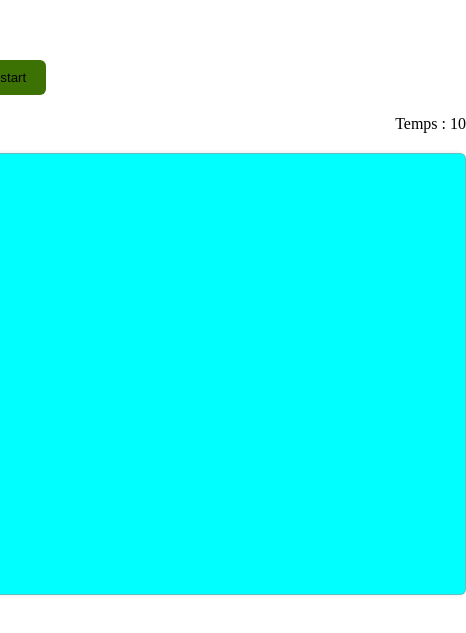
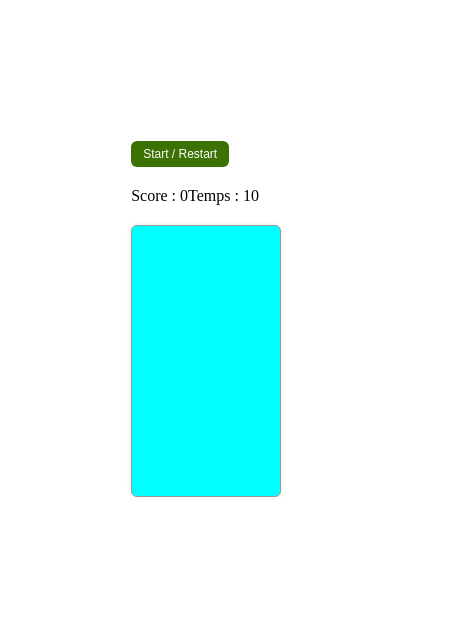
Before and after one commit to itachixa/itachixa.github.io, a plain HTML site: page destroy_mob/index.html in a window 390 px wide. Shown: the part 103-736 px from the top of the page, 466 px wide, since content can reach past the window. Drawn offline with Linux system fonts and the light colour scheme.

Commit message:
responsivité de destroy_mob

```diff
--- a/destroy_mob/styles.css
+++ b/destroy_mob/styles.css
@@ -1,22 +1,27 @@
-body{
+/* Style général pour centrer la page */
+body {
     display: flex;
     align-items: center;
     justify-content: center;
     height: 100vh;
- background-size: cover ;
+    background-size: cover;
+    margin: 0;
+}
 
-
-}
-.game_infos{
+/* Infos du jeu */
+.game_infos {
     display: flex;
     justify-content: space-between;
     margin-bottom: 20px;
+    width: 100%;
+    max-width: 500px; /* Pour s'adapter à la taille du container */
+}
 
-}
-.container{
+/* Conteneur principal du jeu */
+.container {
     height: 400px;
     width: 500px;
-     border: 1px solid #9999;
+    border: 1px solid #999;
     cursor: crosshair;
     position: relative;
     padding: 20px;
@@ -24,27 +29,72 @@ body{
     align-items: center;
     justify-content: center;
     background-color: aqua;
-     box-shadow:0 0 5px rgba(0,0,0,0.1);
+    box-shadow: 0 0 5px rgba(0, 0, 0, 0.1);
     border-radius: 6px;
     overflow: hidden;
 }
-#target{
+
+/* Cible du jeu */
+#target {
     height: 60px;
     width: 60px;
     position: absolute;
-    transition:0.25s;
-    animation: animateTaget 10s infinite;
+    transition: 0.25s;
+    animation: animateTarget 10s infinite;
 }
-button{
+
+/* Style des boutons */
+button {
     padding: 10px 20px;
-    margin-bottom:20px;
+    margin-bottom: 20px;
     background-color: #3C7103;
-    border: #fff;
+    border: none;
     border-radius: 6px;
     cursor: pointer;
+    color: white;
+    font-size: 16px;
 }
-@keyframes animateTarget{
-    to{
+
+/* Animation pour la cible */
+@keyframes animateTarget {
+    to {
         transform: translateY(-200px) rotate(90deg);
     }
 }
+
+/* Responsivité pour les petits écrans */
+@media (max-width: 600px) {
+    .container {
+        width: 100%;
+        height: 300px; /* Réduit la hauteur pour les petits écrans */
+        padding: 10px;
+    }
+
+    #target {
+        height: 50px;
+        width: 50px; /* Réduit la taille de la cible sur les petits écrans */
+    }
+
+    button {
+        padding: 8px 16px;
+        font-size: 14px; /* Ajuste la taille du texte sur le bouton */
+    }
+}
+
+/* Responsivité pour les très petits écrans */
+@media (max-width: 400px) {
+    .container {
+        width: 100%;
+        height: 250px; /* Réduit davantage la hauteur */
+    }
+
+    #target {
+        height: 40px;
+        width: 40px; /* Réduit encore la taille de la cible */
+    }
+
+    button {
+        padding: 6px 12px;
+        font-size: 12px; /* Encore plus petit sur les très petits écrans */
+    }
+}
```
Lines whose indentation alone changed are shown as unchanged.
